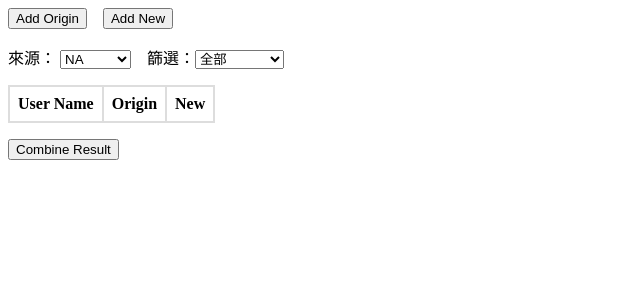
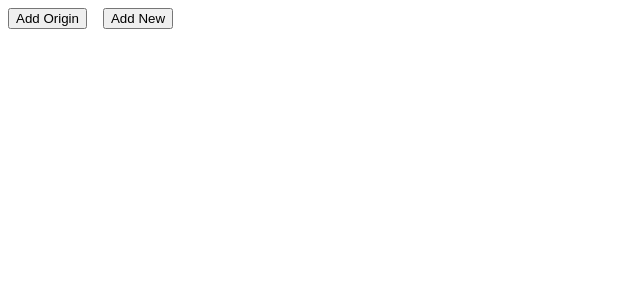
Before and after one commit to phxswjjj/ng-following, an Angular app: page / in a window 1280 px wide. Shown: the top 300 px of the page, without its empty margins (0-640 px from the left). Built offline with nearby package versions, Linux system fonts and the light colour scheme.

Commit message:
沒資料時不顯示相關操作

```diff
--- a/src/app/app.component.html
+++ b/src/app/app.component.html
@@ -2,7 +2,7 @@
   <app-edit-panel></app-edit-panel>
 </div>
 <div style="height: 1em;"></div>
-<div>
+<div *ngIf="this.compareResult">
   <span>來源： </span>
   <select [(ngModel)]="showUserSourceType">
     <option [ngValue]="UserSourceType.NA">NA</option>
@@ -21,7 +21,7 @@
 </div>
 <div style="height: 1em;"></div>
 <div>
-  <table class="compare-table">
+  <table *ngIf="this.compareResult" class="compare-table">
     <thead>
       <tr>
         <th>User Name</th>
--- a/src/app/combine-panel/combine-panel.component.html
+++ b/src/app/combine-panel/combine-panel.component.html
@@ -1,4 +1,4 @@
-<button (click)="combineResults()">Combine Result</button>
+<button *ngIf="this.compareResult" (click)="combineResults()">Combine Result</button>
 <div *ngIf="combineResult.length > 0">
   <textarea #resultTextarea [value]="combineResult.join('\n')" rows="5" cols="20"
     placeholder="Combined result will appear here..." readonly (click)="copyToClipboard(resultTextarea)"></textarea>
```
